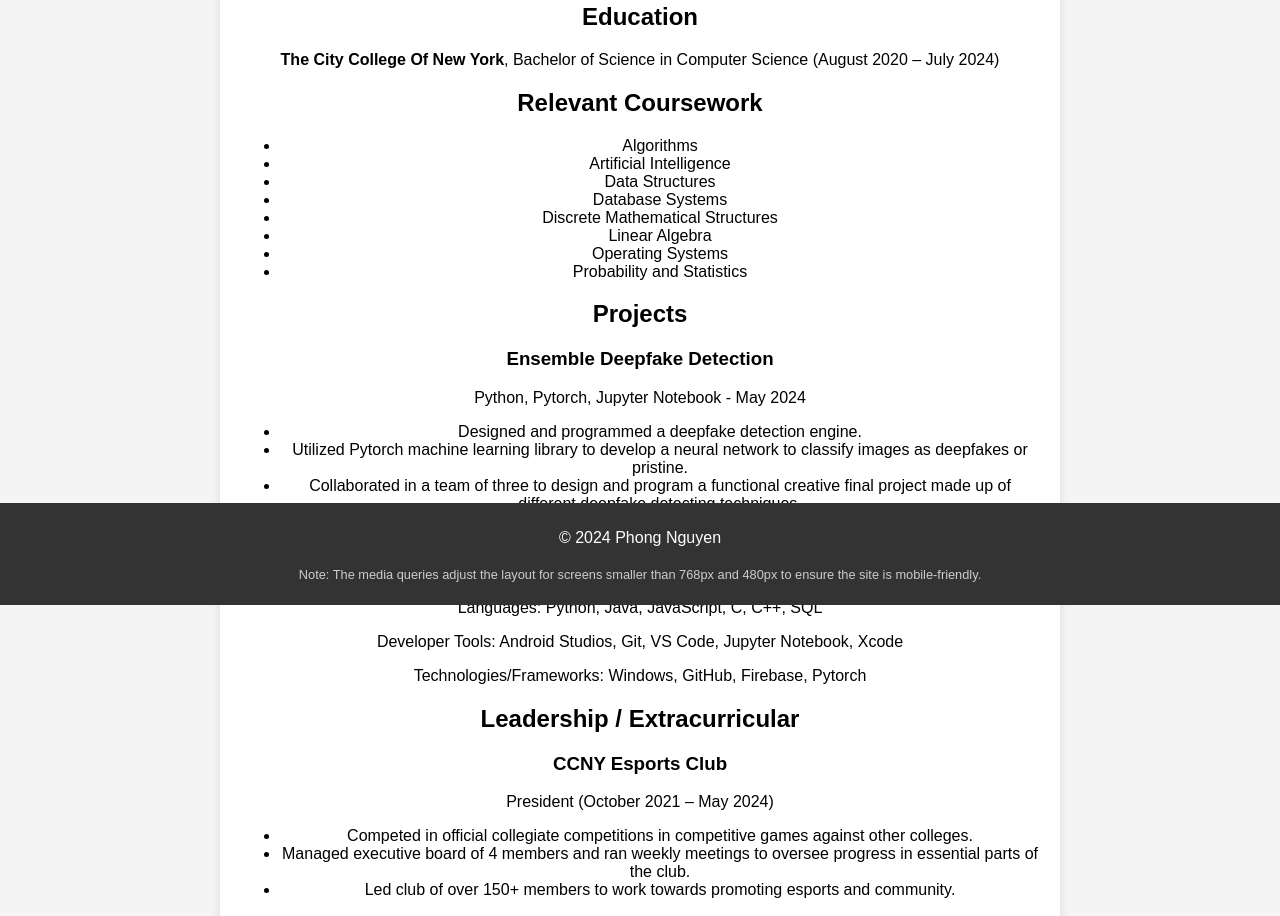
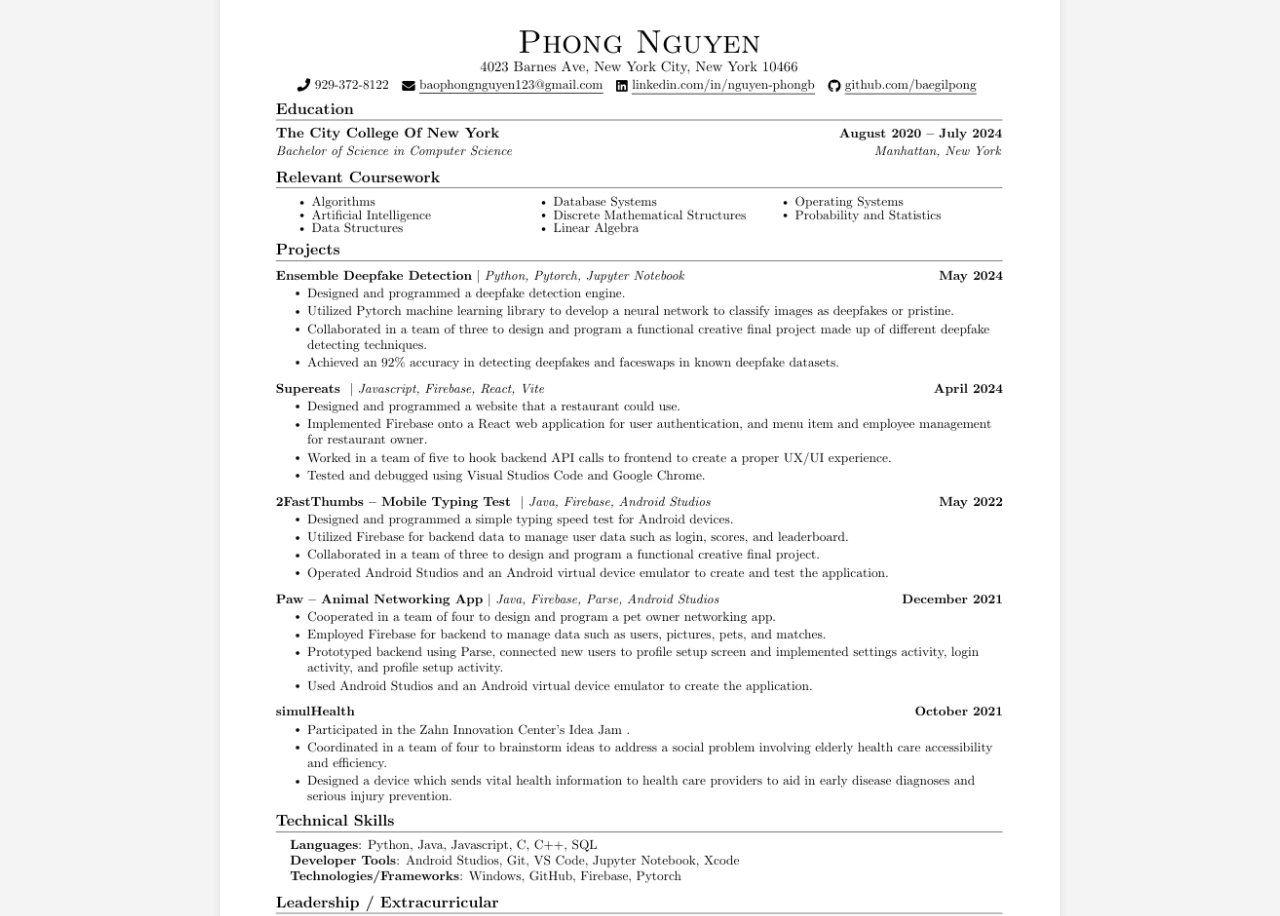
Before and after one commit to Baegilpong/Baegilpong.github.io, a plain HTML site: page resume.html in a window 1280 px wide. Shown: the part 195-1111 px from the top of the page. Drawn offline with Linux system fonts and the light colour scheme.

```diff
--- a/resume.html
+++ b/resume.html
@@ -19,46 +19,7 @@
     <main>
         <section class="resume">
             <h1>Resume</h1>
-            <h2>Education</h2>
-            <p><strong>The City College Of New York</strong>, Bachelor of Science in Computer Science (August 2020 – July 2024)</p>
-
-            <h2>Relevant Coursework</h2>
-            <ul>
-                <li>Algorithms</li>
-                <li>Artificial Intelligence</li>
-                <li>Data Structures</li>
-                <li>Database Systems</li>
-                <li>Discrete Mathematical Structures</li>
-                <li>Linear Algebra</li>
-                <li>Operating Systems</li>
-                <li>Probability and Statistics</li>
-            </ul>
-
-            <h2>Projects</h2>
-            <h3>Ensemble Deepfake Detection</h3>
-            <p>Python, Pytorch, Jupyter Notebook - May 2024</p>
-            <ul>
-                <li>Designed and programmed a deepfake detection engine.</li>
-                <li>Utilized Pytorch machine learning library to develop a neural network to classify images as deepfakes or pristine.</li>
-                <li>Collaborated in a team of three to design and program a functional creative final project made up of different deepfake detecting techniques.</li>
-                <li>Achieved a 92% accuracy in detecting deepfakes and faceswaps in known deepfake datasets.</li>
-            </ul>
-
-            <!-- Add more projects as in the resume -->
-
-            <h2>Technical Skills</h2>
-            <p>Languages: Python, Java, JavaScript, C, C++, SQL</p>
-            <p>Developer Tools: Android Studios, Git, VS Code, Jupyter Notebook, Xcode</p>
-            <p>Technologies/Frameworks: Windows, GitHub, Firebase, Pytorch</p>
-
-            <h2>Leadership / Extracurricular</h2>
-            <h3>CCNY Esports Club</h3>
-            <p>President (October 2021 – May 2024)</p>
-            <ul>
-                <li>Competed in official collegiate competitions in competitive games against other colleges.</li>
-                <li>Managed executive board of 4 members and ran weekly meetings to oversee progress in essential parts of the club.</li>
-                <li>Led club of over 150+ members to work towards promoting esports and community.</li>
-            </ul>
+            <img src="resume_image.png" alt="Phong Nguyen's Resume">
         </section>
     </main>
     <footer>
--- a/styles.css
+++ b/styles.css
@@ -37,15 +37,12 @@ footer {
     color: #fff;
     text-align: center;
     padding: 10px 0;
-    position: fixed;
-    width: 100%;
-    bottom: 0;
 }
 
 img {
-    max-width: 200px;
+    max-width: 100%;
     height: auto;
-    border-radius: 50%;
+    border-radius: 10px;
 }
 
 .intro, .resume, .contact {
@@ -72,6 +69,10 @@ img {
     margin-top: 20px;
     font-size: 0.8em;
     color: #ccc;
+}
+
+.fab {
+    margin-right: 5px;
 }
 
 /* Media Queries */
```
Also changed, not shown: contact.html (+3 -2 lines), index.html (+3 -2 lines), resume_image.png (added).
